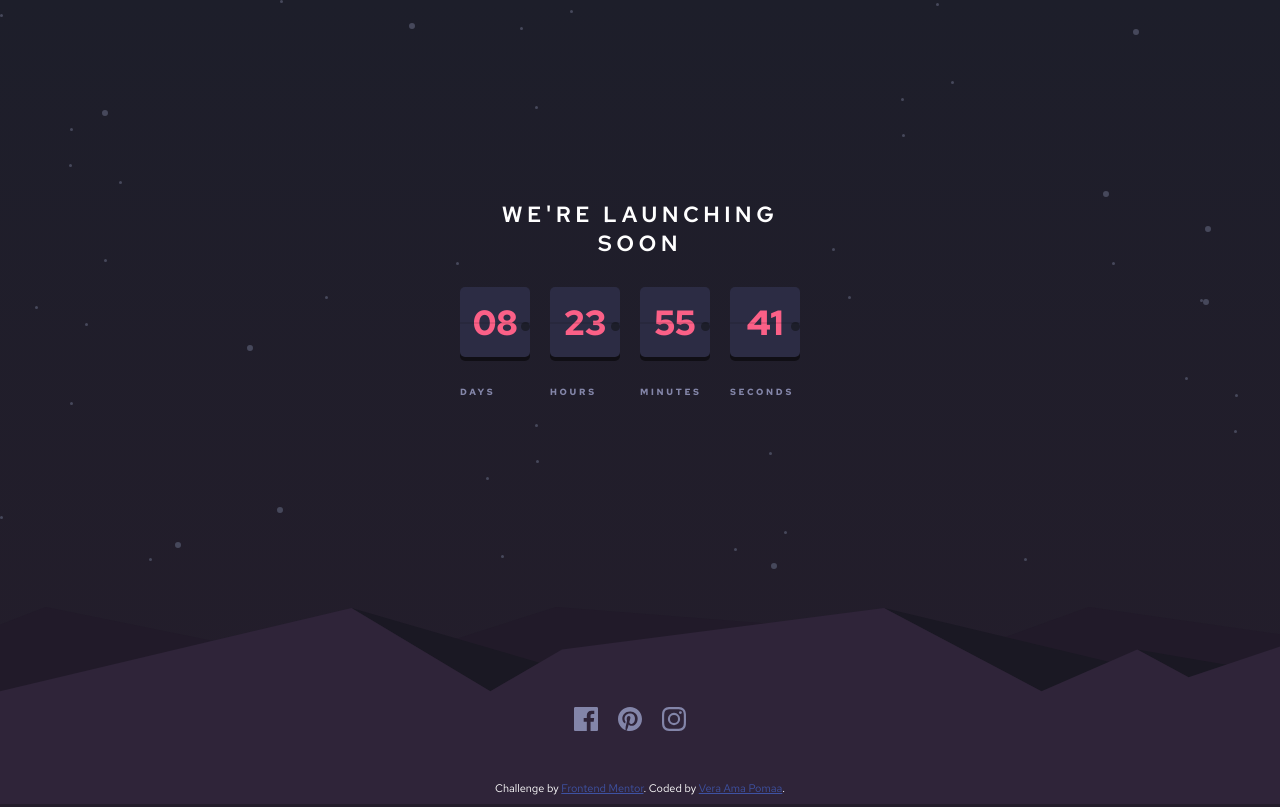
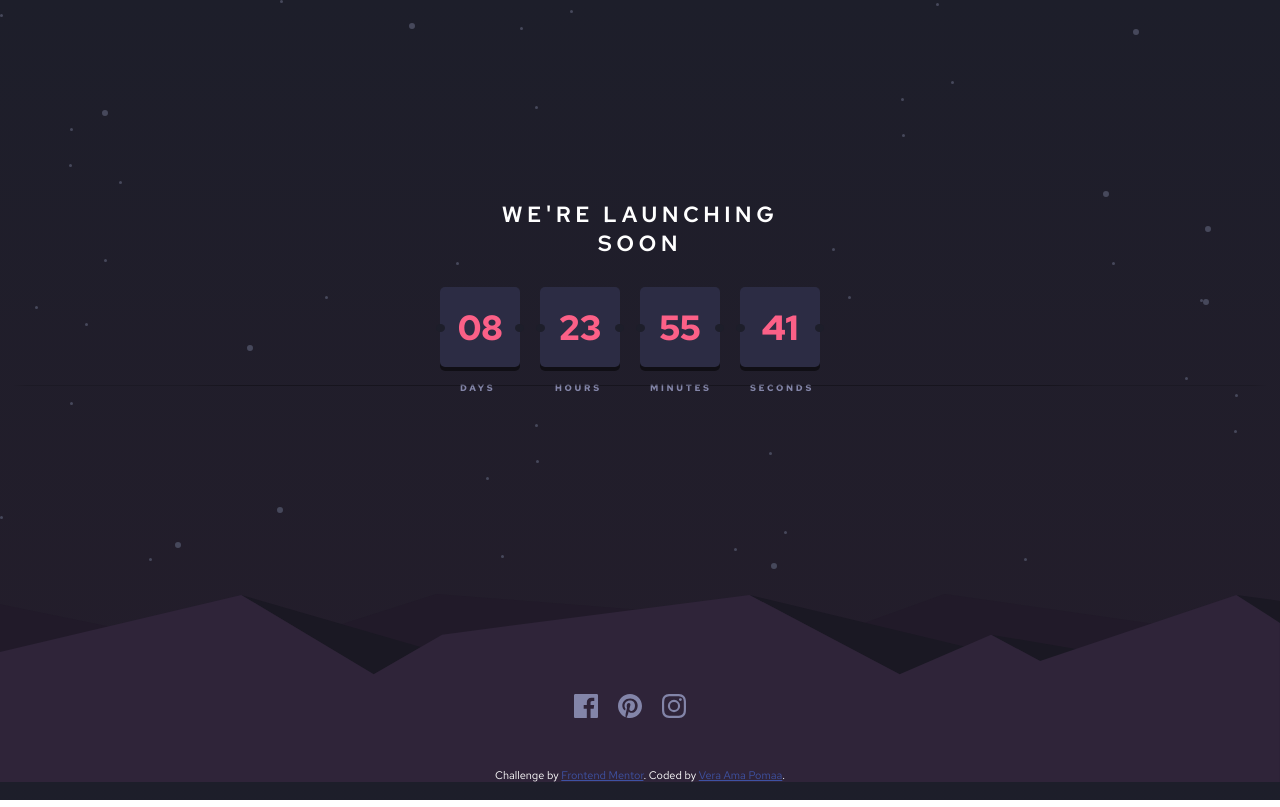
Before and after one commit to Vera-poms/launch-countdown-timer, a plain HTML site: page index.html in a window 1280 px wide. Drawn offline with Linux system fonts and the light colour scheme.

Commit message:
Added styling to the body

```diff
--- a/style.css
+++ b/style.css
@@ -17,6 +17,16 @@ body{
  font-weight: 600;
  letter-spacing: 0.2em;
 }
+.time-section::after{
+ content: '';
+  position: absolute;
+  top: 48.1%;
+  left: 0;
+  height: 1px;
+  width: 100%;
+  background-color: rgba(0, 0, 0, 0.3);
+  border-radius: 50%;
+ }
 .time-section{
  display: flex;
  align-items: center;
@@ -36,22 +46,24 @@ body{
  flex-direction: column;
  justify-content: center;
  position: relative;
- width: 70px;
- height: 70px;
+ width: 80px;
+ height: 80px;
  background-color: #2c2c44;
  border-radius: 5px;
  color: hsl(345, 95%, 68%);
  font-weight: 700;
  font-size: 35px;
  margin-right: 20px;
+ margin-bottom: 15px;
  box-shadow: 0 4px rgba(0, 0, 0, 0.5);
+ z-index: -1;
 }
 .time-section h2::before{
  content: '';
  position: absolute;
- top: 50%;
- right: 0;
- height: 9px;
+ top: 46%;
+ right: -4px;
+ height: 8px;
  width: 9px;
  border-radius: 50%;
  background-color: rgba(29, 30,42, 1);
@@ -60,15 +72,32 @@ body{
 .time-section h2::after{
  content: '';
  position: absolute;
- top: 50%;
- left: 0;
- height: 2px;
- width: 100%;
- background-color: rgba(0, 0, 0, 0.1);
+ top: 46%;
+ left: -4px;
+ height: 8px;
+ width: 9px;
+ border-radius: 50%;
+ background-color: rgba(29, 30,42, 1);
 }
+.days-count p{
+padding-left: 20px;
+margin: 0;
+}
+.hours-count p{
+padding-left: 15px;
+margin: 0;
+
+}
+.minutes-count p, .seconds-count p{
+padding-left: 10px;
+margin: 0;
+
+}
+
 footer{
- background: url('images/pattern-hills.svg') no-repeat;
- height: 200px;
+ background: url('images/pattern-hills.svg') right, no-repeat, fixed;
+ background-size: cover;
+
 }
 .icons{
  display: flex;
@@ -78,6 +107,7 @@ footer{
 .icons img{
  margin-right: 20px;
 }
+
 .attribution {
  color: hsl(0, 0%, 100%);
  font-size: 11px;
@@ -87,3 +117,17 @@ footer{
 .attribution a {
  color: hsl(228, 45%, 44%);
 }
+
+@media (min-width: 768px){
+
+/* .time-section::after{
+ width: 30%;
+
+} */
+.icons img:hover{
+ transform: translateY(5s);
+ color: red;
+ cursor: pointer;
+ transition: all 0.3s ease-in-out;
+}
+}
```
Also changed, not shown: index.html (+2 -2 lines).
